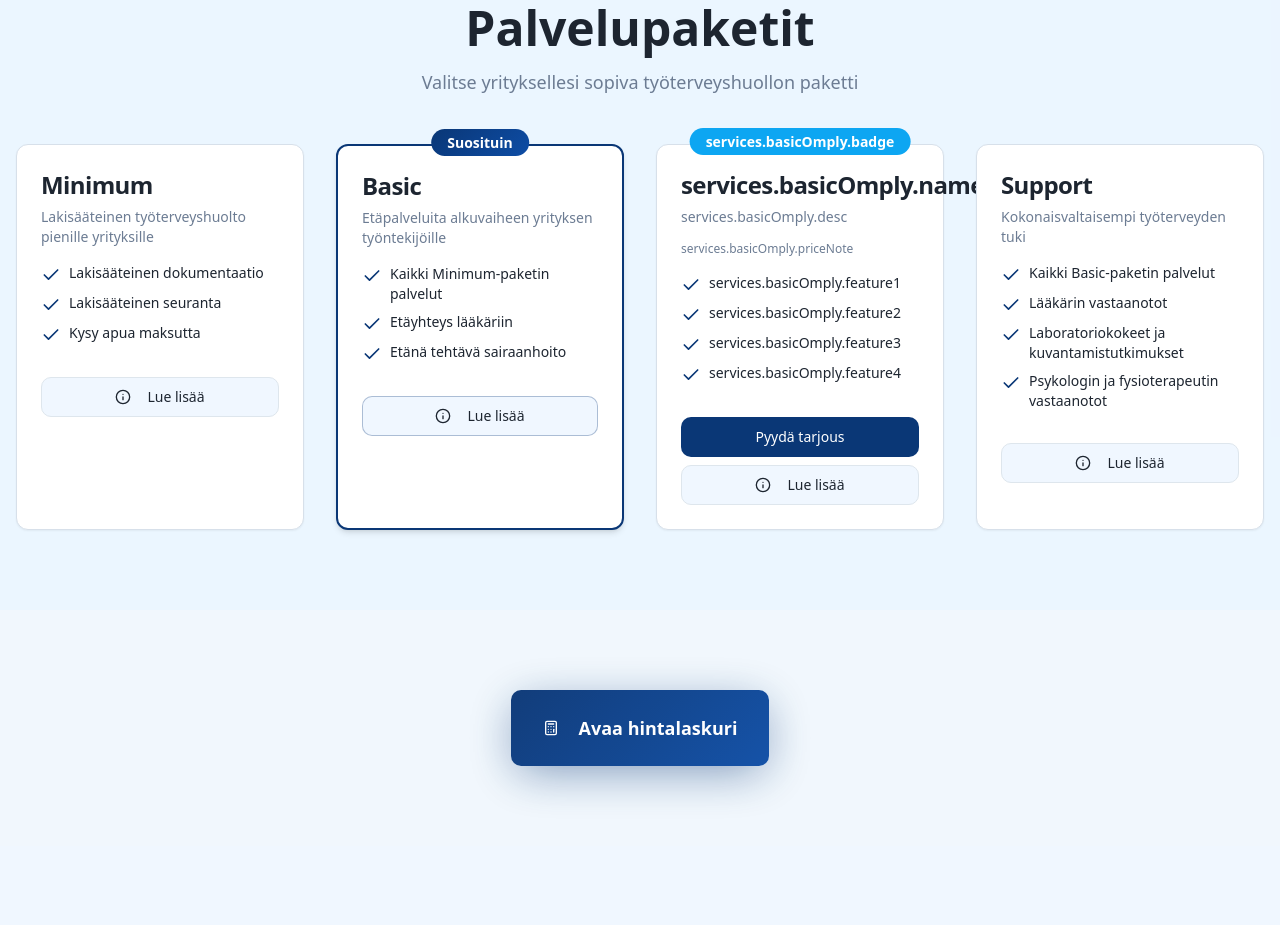
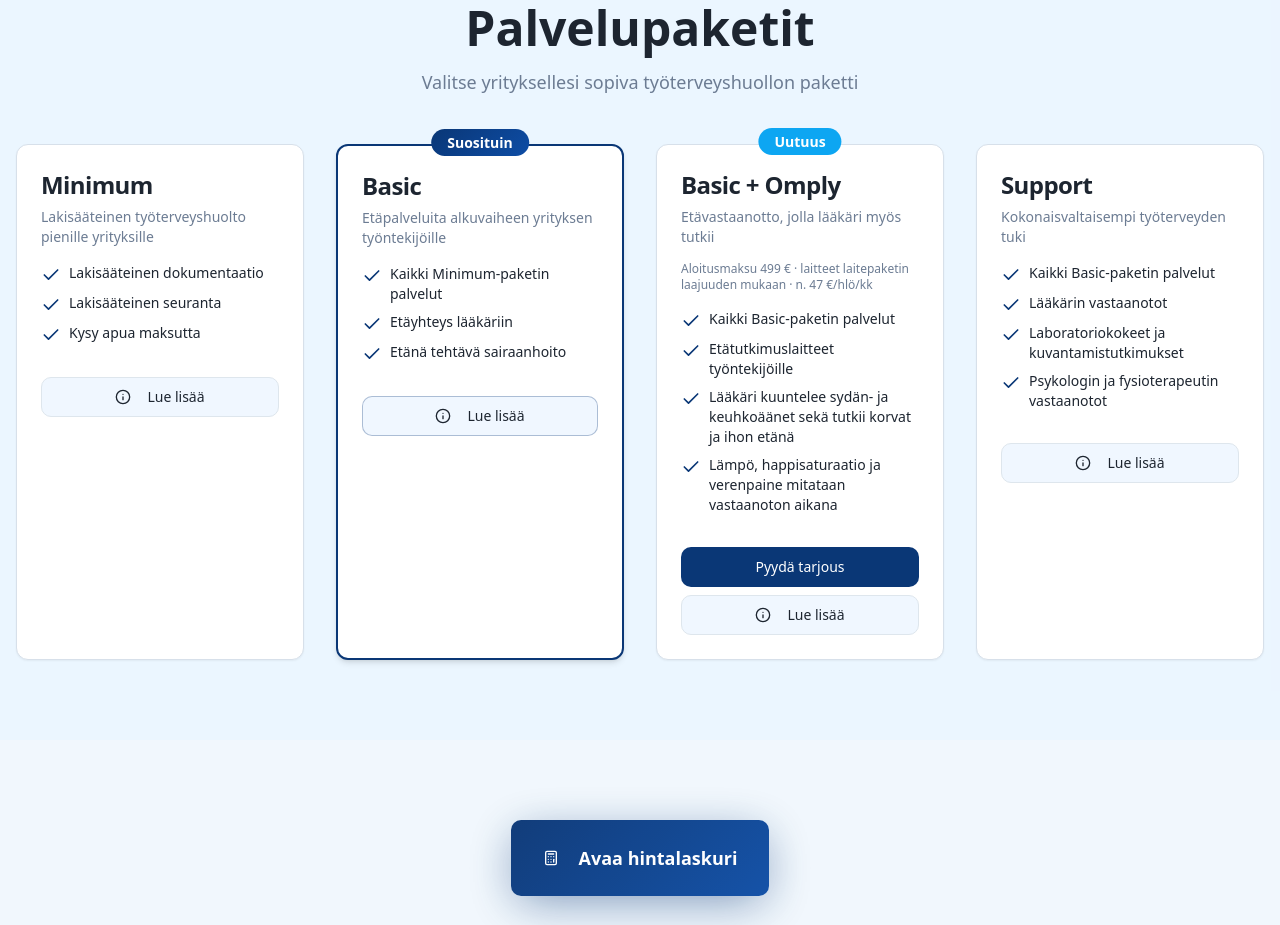
Before and after one commit to jussikurikka/starthealth-site, a React (Vite) app: page / in a window 1280 px wide. Shown: the part 3120-4045 px from the top of the page. Built offline with nearby package versions, Linux system fonts and the light colour scheme; the HTML template or start-up script is replaced by a standard one.

Commit message:
Changes
Co-authored-by: jussikurikka <287907757+jussikurikka@users.noreply.github.com>

```diff
--- a/src/contexts/LanguageContext.tsx
+++ b/src/contexts/LanguageContext.tsx
@@ -52,6 +52,14 @@ const translations = {
     'services.basic.feature1': 'Kaikki Minimum-paketin palvelut',
     'services.basic.feature2': 'Etäyhteys lääkäriin',
     'services.basic.feature3': 'Etänä tehtävä sairaanhoito',
+    'services.basicOmply.name': 'Basic + Omply',
+    'services.basicOmply.desc': 'Etävastaanotto, jolla lääkäri myös tutkii',
+    'services.basicOmply.feature1': 'Kaikki Basic-paketin palvelut',
+    'services.basicOmply.feature2': 'Etätutkimuslaitteet työntekijöille',
+    'services.basicOmply.feature3': 'Lääkäri kuuntelee sydän- ja keuhkoäänet sekä tutkii korvat ja ihon etänä',
+    'services.basicOmply.feature4': 'Lämpö, happisaturaatio ja verenpaine mitataan vastaanoton aikana',
+    'services.basicOmply.badge': 'Uutuus',
+    'services.basicOmply.priceNote': 'Aloitusmaksu 499 € · laitteet laitepaketin laajuuden mukaan · n. 47 €/hlö/kk',
     'services.support.name': 'Support',
     'services.support.price': 'Alk.',
     'services.support.period': '/kk',
@@ -203,6 +211,14 @@ const translations = {
     'services.basic.feature1': 'All Minimum package services',
     'services.basic.feature2': 'Remote doctor access',
     'services.basic.feature3': 'Remote medical care',
+    'services.basicOmply.name': 'Basic + Omply',
+    'services.basicOmply.desc': 'Remote consultations where the doctor can also examine',
+    'services.basicOmply.feature1': 'Everything in the Basic package',
+    'services.basicOmply.feature2': 'Remote examination devices for employees',
+    'services.basicOmply.feature3': 'The doctor can listen to heart and lung sounds and examine ears and skin remotely',
+    'services.basicOmply.feature4': 'Temperature, oxygen saturation and blood pressure measured during the consultation',
+    'services.basicOmply.badge': 'New',
+    'services.basicOmply.priceNote': 'Onboarding fee €499 · devices priced by device package · approx. €47/person/month',
     'services.support.name': 'Support',
     'services.support.price': 'From',
     'services.support.period': '/mo',
```
